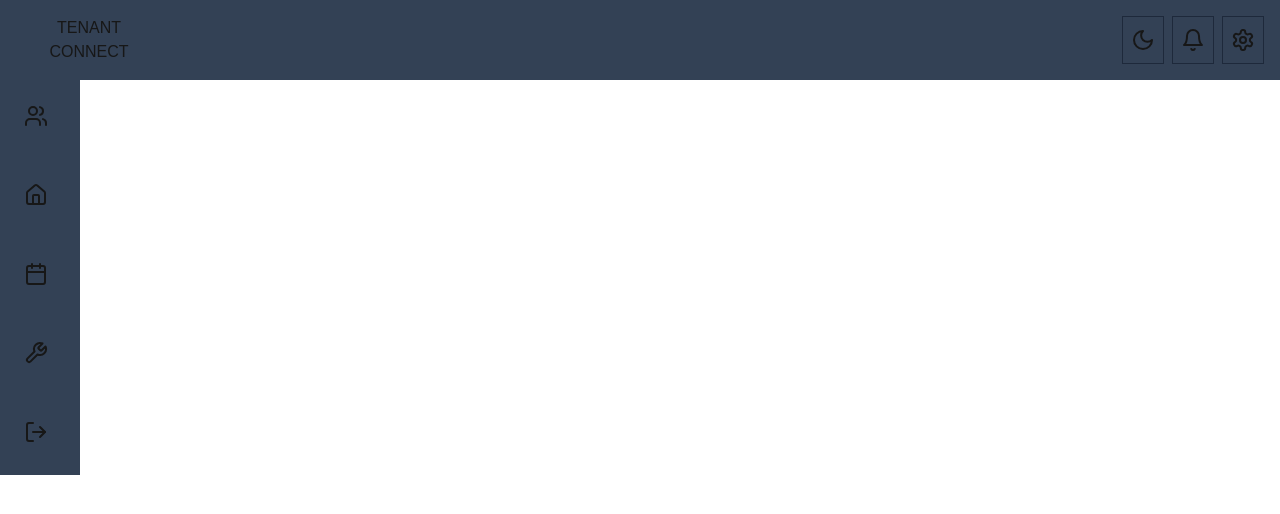
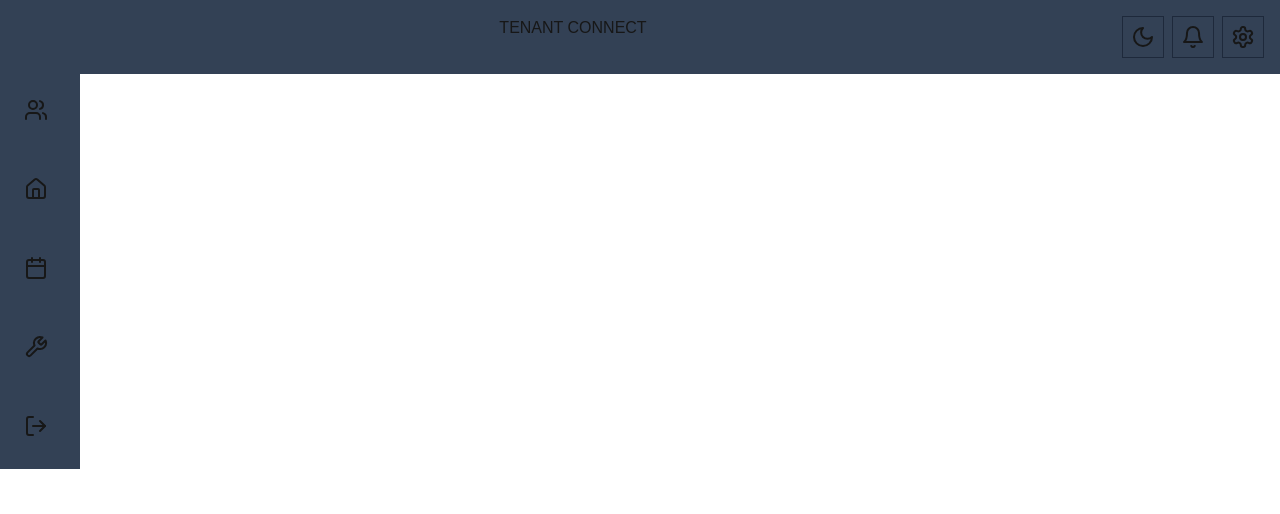
Before and after one commit to itsYaraso/tenantconnect, a Next.js app: page / in a window 1280 px wide. Shown: the top 514 px of the page. Built offline with nearby package versions, Linux system fonts and the light colour scheme.

Commit message:
fixed heading for Header.tsx to align properly.

```diff
--- a/src/app/components/Header.tsx
+++ b/src/app/components/Header.tsx
@@ -4,12 +4,12 @@ import Link from "next/link";
 import { useState } from "react";
 
 export default function Header() {
-
   const handleNightMode = () => {
-    isNightMode ? setIsNightMode(!isNightMode) : setIsNightMode(!isNightMode)
-  }
+    // eslint-disable-next-line @typescript-eslint/no-unused-expressions
+    isNightMode ? setIsNightMode(!isNightMode) : setIsNightMode(!isNightMode);
+  };
   const [isNightMode, setIsNightMode] = useState(true);
-  console.log(isNightMode)
+  console.log(isNightMode);
   return (
     <div className="bg-slate-700 gap-2 flex p-4">
       <Link href="/">
@@ -17,24 +17,37 @@ export default function Header() {
           <HousePlug />
         </button>
       </Link>
-      <button className="hidden md:flex">TENANT CONNECT</button>
-      <div className="gap-2 flex justify-end w-full">
+      <div className="gap-2 flex justify-between w-full">
+        <div>
+
+        </div>
+        <button className="hidden md:flex">
+          TENANT CONNECT
+        </button>
+        <div className="flex gap-2">
           {isNightMode ? (
-          <button onClick={handleNightMode} className="border border-slate-800 p-2">
+            <button
+              onClick={handleNightMode}
+              className="border border-slate-800 p-2"
+            >
               <Moon />
             </button>
           ) : (
-          <button onClick={handleNightMode} className="border border-slate-800 p-2">
+            <button
+              onClick={handleNightMode}
+              className="border border-slate-800 p-2"
+            >
               <Sun />
             </button>
           )}
           <button className="border border-slate-800 p-2">
             <Bell />
           </button>
-        <button className="border border-slate-800 p-2">
+          <button className="border border-slate-800 p-2 ">
             <Settings />
           </button>
         </div>
       </div>
+    </div>
   );
 }
--- a/src/app/providers/TenantContext.tsx
+++ b/src/app/providers/TenantContext.tsx
@@ -5,7 +5,7 @@ export interface TenantItemInfo {
   id: number;
   name: string;
   property: string;
-  image_url: string;
+  image_url: string | null;
 }
 
 interface TenantContextType {
@@ -13,7 +13,7 @@ interface TenantContextType {
 }
 
 const tenantiteminfoarray: Array<TenantItemInfo> = [
-  { id: 1, name: "George", property: "test", image_url: "https://i.pinimg.com/736x/38/93/07/389307d6af5c4be0051b7d3c4f93bf3d.jpg" },
+  { id: 1, name: "George", property: "test", image_url: "" },
   { id: 2, name: "Billy", property: "test", image_url: "https://i.pinimg.com/736x/38/93/07/389307d6af5c4be0051b7d3c4f93bf3d.jpg" },
   { id: 3, name: "Justin", property: "test", image_url: "https://i.pinimg.com/736x/38/93/07/389307d6af5c4be0051b7d3c4f93bf3d.jpg" },
   { id: 4, name: "Rose", property: "test", image_url: "https://th.bing.com/th/id/R.14f6725d26bdd1c08d671556819fa78b?rik=PefFmlprW6kzjg&pid=ImgRaw&r=0" },
```
Lines whose indentation alone changed are shown as unchanged.
